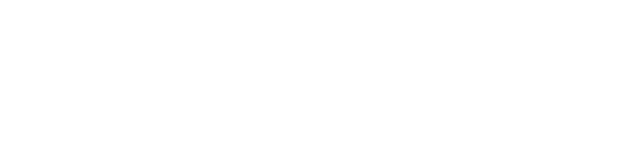
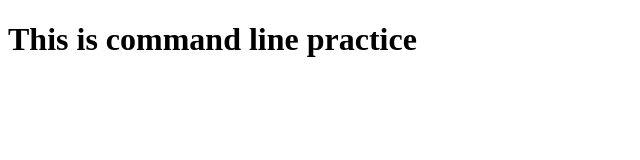
Before and after one commit to sophie1620/git-is-cool, a plain HTML site: page index.html in a window 1280 px wide. Shown: the whole page, without its empty margins (0-640 px from the left). Drawn offline with Linux system fonts and the light colour scheme.

Commit message:
added header to index.html and saved .gitignore

```diff
--- a/index.html
+++ b/index.html
@@ -7,6 +7,7 @@
     <title>Git on it!</title>
 </head>
 <body>
+    <h1>This is command line practice</h1>
 
 </body>
 </html>
```
Also changed, not shown: 1 other file.
